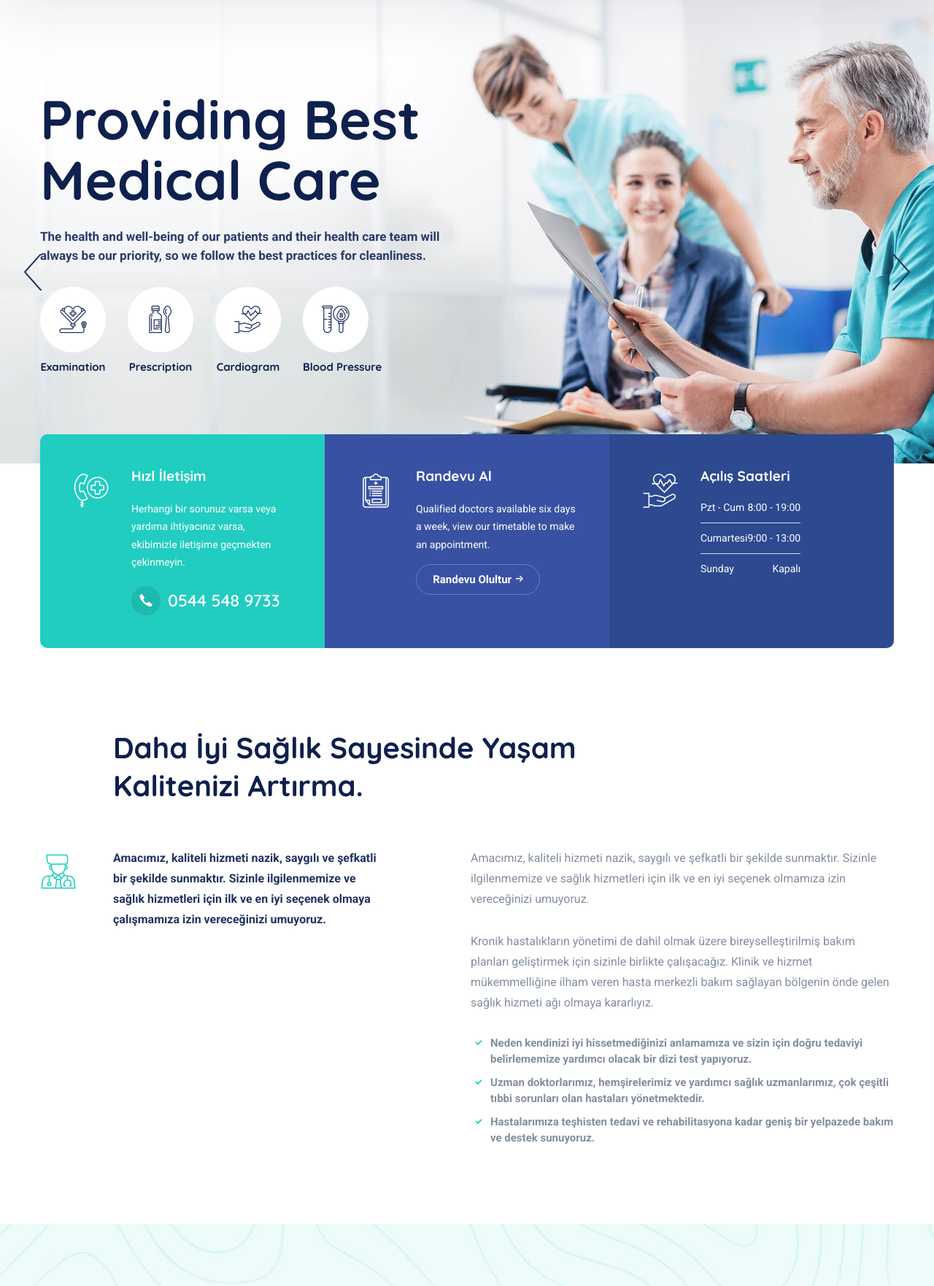
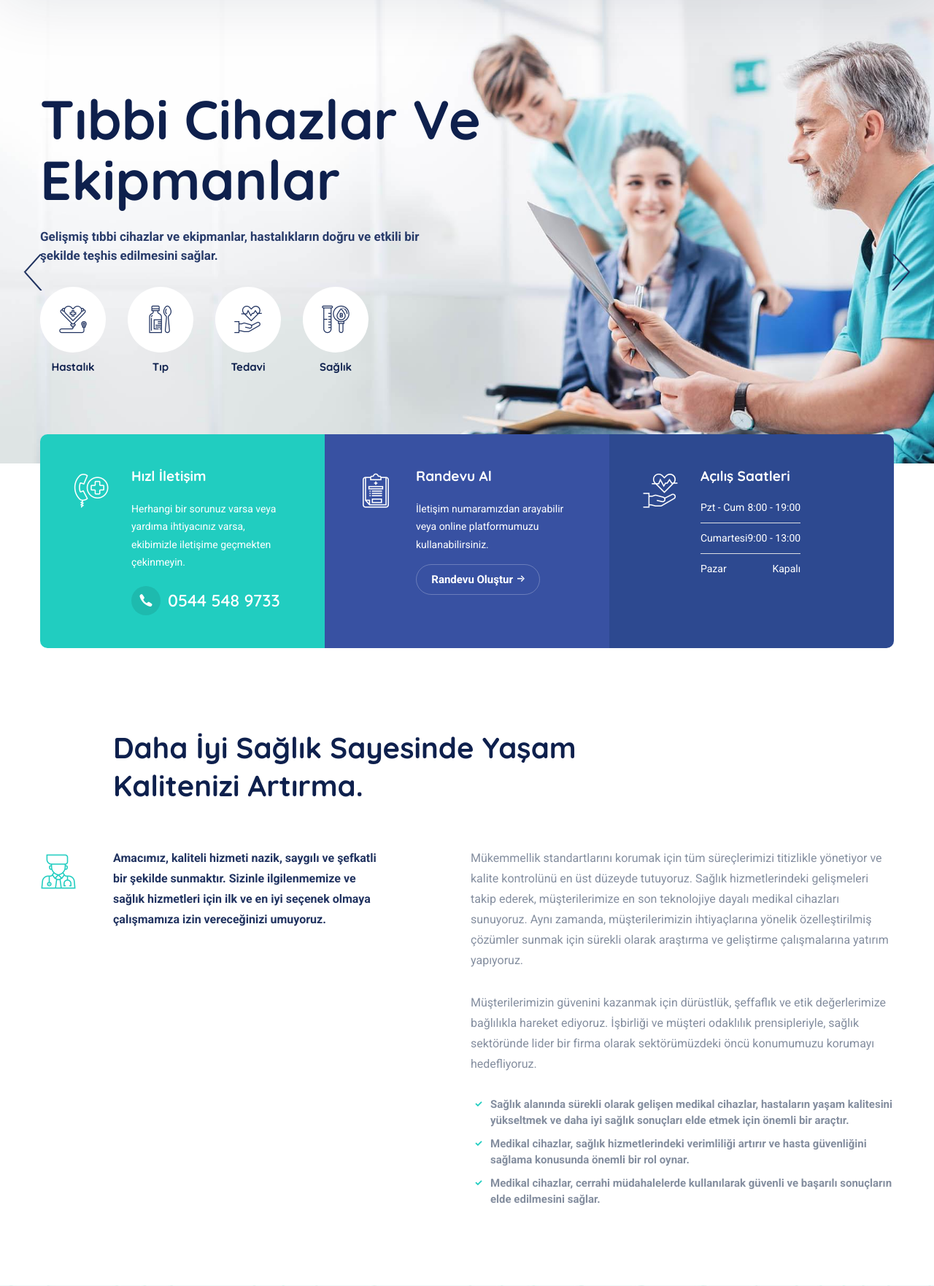
Before and after one commit to abdulkadir-aslan/hisar_group_medical_project, a Django app: page / in a window 1280 px wide. Shown: the part 160-1922 px from the top of the page at 73% size. Run offline with Django 4.2, Linux system fonts and the light colour scheme; data that the repository does not hold is empty; some libraries are stand-ins or nearby versions; some web fonts are replaced.

Commit message:
homepage edit

```diff
--- a/templates/contact.html
+++ b/templates/contact.html
@@ -81,7 +81,7 @@
                       </li>
                       <br>
                       <li>
-                        <i class="icon-email"></i><a href="#">hisarmedikal@gmail.com</a>
+                        <i class="icon-email"></i><a href="#">hisargrupmedikal@gmail.com</a>
                       </li>
                       <br>
                       <li>
--- a/templates/footer.html
+++ b/templates/footer.html
@@ -17,35 +17,23 @@
                     Aynı zamanda, sizin ve sevdiklerinizin sağlık
                     ihtiyaçlarını en iyi şekilde karşılamak için elimizden geleni yapmaya çalışıyoruz.
                   </p>
-                  <a href="appointment.html" class="btn btn__primary btn__primary-style2 btn__link">
+                  <a href="{% url 'meeting'%}" class="btn btn__primary btn__primary-style2 btn__link">
                     <span>Randevu Oluştur</span> <i class="icon-arrow-right"></i>
                   </a>
                 </div><!-- /.footer-widget__content -->
               </div><!-- /.col-xl-2 -->
               <div class="col-sm-6 col-md-6 col-lg-2 offset-lg-1">
-                <div class="footer-widget-nav">
-                  <h6 class="footer-widget__title">Ürünlerimiz</h6>
-                  <nav>
-                    <ul class="list-unstyled">
-                      <li><a href="#">Neurology Clinic</a></li>
-                      <li><a href="#">Cardiology Clinic</a></li>
-                      <li><a href="#">Pathology Clinic</a></li>
-                      <li><a href="#">Laboratory Analysis</a></li>
-                      <li><a href="#">Pediatric Clinic</a></li>
-                      <li><a href="#">Cardiac Clinic</a></li>
-                    </ul>
-                  </nav>
-                </div><!-- /.footer-widget__content -->
-              </div><!-- /.col-lg-2 -->
+
+               </div><!--/.col-lg-2 -->
               <div class="col-sm-6 col-md-6 col-lg-2">
                 <div class="footer-widget-nav">
                   <h6 class="footer-widget__title">Kurumsal</h6>
                   <nav>
                     <ul class="list-unstyled">
-                      <li><a href="#"><h6 class="footer-widget__title">Hakkımızda</h6></a></li>
-                      <li><a href="#"><h6 class="footer-widget__title">Vizyonumuz</h6></a></li>
-                      <li><a href="#"><h6 class="footer-widget__title">Misyonumuz</h6></a></li>
-                      <li><a href="#"><h6 class="footer-widget__title">İletişim</h6></a></li>
+                      <li><a href="{% url 'about'%}"><h6 class="footer-widget__title">Hakkımızda</h6></a></li>
+                      <li><a href="{% url 'vision'%}"><h6 class="footer-widget__title">Vizyonumuz</h6></a></li>
+                      <li><a href="{% url 'mission'%}"><h6 class="footer-widget__title">Misyonumuz</h6></a></li>
+                      <li><a href="{% url 'contact'%}"><h6 class="footer-widget__title">İletişim</h6></a></li>
 
                     </ul>
                   </nav>
--- a/templates/index.html
+++ b/templates/index.html
@@ -14,37 +14,37 @@
             <div class="row align-items-center">
               <div class="col-sm-12 col-md-12 col-lg-12 col-xl-7">
                 <div class="slide__content">
-                  <h2 class="slide__title">Providing Best Medical Care</h2>
-                  <p class="slide__desc">The health and well-being of our patients and their health care team will
-                    always be our priority, so we follow the best practices for cleanliness.</p>
+                  <h2 class="slide__title">Tıbbi Cihazlar Ve Ekipmanlar</h2>
+                  <p class="slide__desc">Gelişmiş tıbbi cihazlar ve ekipmanlar, hastalıkların doğru ve etkili
+                    bir şekilde teşhis edilmesini sağlar.</p>
                   <ul class="features-list list-unstyled mb-0 d-flex flex-wrap">
                     <!-- feature item #1 -->
                     <li class="feature-item">
                       <div class="feature__icon">
                         <i class="icon-heart"></i>
                       </div>
-                      <h2 class="feature__title">Examination</h2>
+                      <h2 class="feature__title">Hastalık</h2>
                     </li><!-- /.feature-item-->
                     <!-- feature item #2 -->
                     <li class="feature-item">
                       <div class="feature__icon">
                         <i class="icon-medicine"></i>
                       </div>
-                      <h2 class="feature__title">Prescription </h2>
+                      <h2 class="feature__title">Tıp </h2>
                     </li><!-- /.feature-item-->
                     <!-- feature item #3 -->
                     <li class="feature-item">
                       <div class="feature__icon">
                         <i class="icon-heart2"></i>
                       </div>
-                      <h2 class="feature__title">Cardiogram</h2>
+                      <h2 class="feature__title">Tedavi</h2>
                     </li><!-- /.feature-item-->
                     <!-- feature item #4 -->
                     <li class="feature-item">
                       <div class="feature__icon">
                         <i class="icon-blood-test"></i>
                       </div>
-                      <h2 class="feature__title">Blood Pressure</h2>
+                      <h2 class="feature__title">Sağlık</h2>
                     </li><!-- /.feature-item-->
                   </ul><!-- /.features-list -->
                 </div><!-- /.slide-content -->
@@ -58,37 +58,37 @@
             <div class="row align-items-center">
               <div class="col-sm-12 col-md-12 col-lg-12 col-xl-7">
                 <div class="slide__content">
-                  <h2 class="slide__title">All Aspects Of Medical Practice</h2>
-                  <p class="slide__desc">The health and well-being of our patients and their health care team will
-                    always be our priority, so we follow the best practices for cleanliness.</p>
+                  <h2 class="slide__title">Sağlıkta Medikal Cihazlar</h2>
+                  <p class="slide__desc">Hasta konforunu artırmak ve tedavi
+                    süreçlerini iyileştirmek için tasarlanmıştır.</p>
                   <ul class="features-list list-unstyled mb-0 d-flex flex-wrap">
                     <!-- feature item #1 -->
                     <li class="feature-item">
                       <div class="feature__icon">
                         <i class="icon-heart"></i>
                       </div>
-                      <h2 class="feature__title">Examination</h2>
+                      <h2 class="feature__title">Hastalık</h2>
                     </li><!-- /.feature-item-->
                     <!-- feature item #2 -->
                     <li class="feature-item">
                       <div class="feature__icon">
                         <i class="icon-medicine"></i>
                       </div>
-                      <h2 class="feature__title">Prescription </h2>
+                      <h2 class="feature__title">Tıp </h2>
                     </li><!-- /.feature-item-->
                     <!-- feature item #3 -->
                     <li class="feature-item">
                       <div class="feature__icon">
                         <i class="icon-heart2"></i>
                       </div>
-                      <h2 class="feature__title">Cardiogram</h2>
+                      <h2 class="feature__title">Tedavi</h2>
                     </li><!-- /.feature-item-->
                     <!-- feature item #4 -->
                     <li class="feature-item">
                       <div class="feature__icon">
                         <i class="icon-blood-test"></i>
                       </div>
-                      <h2 class="feature__title">Blood Pressure</h2>
+                      <h2 class="feature__title">Sağlık</h2>
                     </li><!-- /.feature-item-->
                   </ul><!-- /.features-list -->
                 </div><!-- /.slide-content -->
@@ -128,10 +128,10 @@
               </div><!-- /.contact__icon -->
               <div class="contact__content">
                 <h2 class="contact__title">Randevu Al</h2>
-                <p class="contact__desc">Qualified doctors available six days a week, view our timetable to make an
-                  appointment.</p>
+                <p class="contact__desc"> İletişim numaramızdan arayabilir veya
+                  online platformumuzu kullanabilirsiniz.</p>
                 <a href="{% url 'meeting' %}" class="btn btn__white btn__outlined btn__rounded">
-                  <span>Randevu Olultur</span><i class="icon-arrow-right"></i>
+                  <span>Randevu Oluştur</span><i class="icon-arrow-right"></i>
                 </a>
               </div><!-- /.contact__content -->
             </div><!-- /.contact-box -->
@@ -146,7 +146,7 @@
                 <ul class="time__list list-unstyled mb-0">
                   <li><span>Pzt - Cum  </span><span>8:00 - 19:00</span></li>
                   <li><span>Cumartesi</span><span>9:00 - 13:00</span></li>
-                  <li><span>Sunday</span><span>Kapalı</span></li>
+                  <li><span>Pazar</span><span>Kapalı</span></li>
                 </ul>
               </div><!-- /.contact__content -->
             </div><!-- /.contact-box -->
@@ -185,26 +185,29 @@
           </div><!-- /.col-lg-6 -->
           <div class="col-sm-12 col-md-12 col-lg-7">
             <div class="about__text bg-white">
-              <p class="heading__desc mb-30">Amacımız, kaliteli hizmeti nazik,
-                 saygılı ve şefkatli bir şekilde sunmaktır.
-                 Sizinle ilgilenmemize ve sağlık hizmetleri için ilk ve
-                 en iyi seçenek olmamıza izin vereceğinizi umuyoruz.</p>
-              <p class="heading__desc mb-30">Kronik hastalıkların yönetimi de dahil
-                olmak üzere bireyselleştirilmiş bakım planları geliştirmek
-                için sizinle birlikte çalışacağız. Klinik ve hizmet
-                mükemmelliğine ilham veren hasta merkezli bakım sağlayan
-                bölgenin önde gelen sağlık hizmeti ağı olmaya kararlıyız.</p>
+              <p class="heading__desc mb-30">Mükemmellik standartlarını korumak için tüm
+                süreçlerimizi titizlikle yönetiyor ve kalite kontrolünü en
+                üst düzeyde tutuyoruz. Sağlık hizmetlerindeki gelişmeleri
+                takip ederek, müşterilerimize en son teknolojiye dayalı medikal
+                cihazları sunuyoruz. Aynı zamanda, müşterilerimizin
+                ihtiyaçlarına yönelik özelleştirilmiş çözümler sunmak için
+                sürekli olarak araştırma ve geliştirme çalışmalarına yatırım
+                yapıyoruz.</p>
+              <p class="heading__desc mb-30">Müşterilerimizin güvenini kazanmak için dürüstlük, şeffaflık
+                ve etik değerlerimize bağlılıkla hareket ediyoruz. İşbirliği ve
+                müşteri odaklılık prensipleriyle, sağlık sektöründe lider bir
+                firma olarak sektörümüzdeki öncü konumumuzu korumayı hedefliyoruz.</p>
               <ul class="list-items list-unstyled">
-                <li>Neden kendinizi iyi hissetmediğinizi anlamamıza
-                  ve sizin için doğru tedaviyi belirlememize yardımcı
-                  olacak bir dizi test yapıyoruz.</li>
-                <li>Uzman doktorlarımız, hemşirelerimiz ve yardımcı
-                  sağlık uzmanlarımız, çok çeşitli tıbbi sorunları
-                  olan hastaları yönetmektedir.
+                <li>Sağlık alanında sürekli olarak gelişen medikal cihazlar,
+                  hastaların yaşam kalitesini yükseltmek ve daha
+                  iyi sağlık sonuçları elde etmek için önemli bir araçtır.</li>
+                <li>Medikal cihazlar, sağlık hizmetlerindeki
+                  verimliliği artırır ve hasta
+                  güvenliğini sağlama konusunda önemli bir rol oynar.
                 </li>
-                <li>Hastalarımıza teşhisten tedavi ve
-                  rehabilitasyona kadar geniş bir yelpazede
-                  bakım ve destek sunuyoruz.
+                <li>Medikal cihazlar, cerrahi müdahalelerde
+                  kullanılarak güvenli ve
+                  başarılı sonuçların elde edilmesini sağlar.
                 </li>
               </ul>
             </div>
```
Also changed, not shown: 1 other file.
